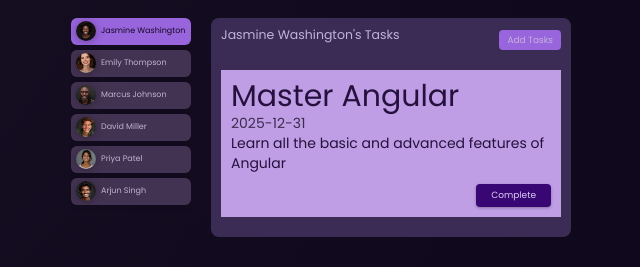
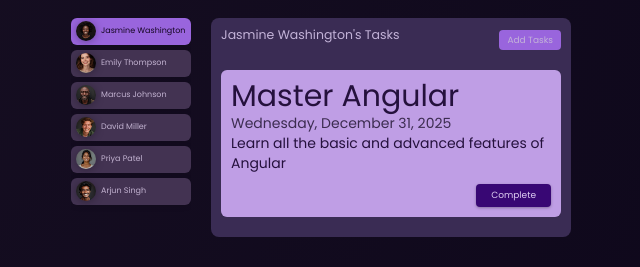
Before and after one commit to WardaArshad342/User-Tasks, an Angular app: page / in a window 1280 px wide. Both pictures are taken after a click on the button "Jasmine Washington". Shown: the part 147-414 px from the top of the page, without its empty margins (319-959 px from the left). Built offline with nearby package versions, Linux system fonts and the light colour scheme.

Commit message:
card component for globally setting div with round square + ng-content + Date Pipe

```diff
--- /dev/null
+++ b/src/app/shared/card/card.component.css
@@ -0,0 +1,5 @@
+div {
+    border-radius: 6px;
+    box-shadow: 0 1px 6px rgba(0, 0, 0, 0.1);
+    overflow: hidden;
+  }
--- /dev/null
+++ b/src/app/shared/card/card.component.html
@@ -0,0 +1,3 @@
+<div>
+    <ng-content />
+</div>
--- a/src/app/tasks/task/task.component.html
+++ b/src/app/tasks/task/task.component.html
@@ -1,8 +1,10 @@
+<app-card>
     <article>
         <h2>{{ task.title}}</h2>
-    <time>{{ task.dueDate}}</time>
+        <time>{{ task.dueDate | date: 'fullDate' }}</time>
         <p>{{ task.summary}}</p>
         <p class="actions">
             <button (click)="onCompleteTask()">Complete</button>
         </p>
     </article>
+</app-card>
--- a/src/app/tasks/task/task.component.ts
+++ b/src/app/tasks/task/task.component.ts
@@ -1,9 +1,11 @@
 import { Component, EventEmitter, Input, Output } from '@angular/core';
+import { DatePipe } from '@angular/common';
 import { type Task } from './task.model'
+import { CardComponent } from "../../shared/card/card.component";
 @Component({
   selector: 'app-task',
   standalone: true,
-  imports: [],
+  imports: [CardComponent, DatePipe],
   templateUrl: './task.component.html',
   styleUrl: './task.component.css'
 })
--- a/src/app/user/user.component.css
+++ b/src/app/user/user.component.css
@@ -1,8 +1,4 @@
-div {
-    border-radius: 6px;
-    box-shadow: 0 1px 6px rgba(0, 0, 0, 0.1);
-    overflow: hidden;
-  }
+
 
   button {
     display: flex;
--- a/src/app/user/user.component.html
+++ b/src/app/user/user.component.html
@@ -1,4 +1,4 @@
-<div>
+<app-card>
     <button [class.active]="selected" (click)="onSelectUser()">
         <img
             [src]="ImagePath()"
@@ -6,4 +6,4 @@
         />
         <span>{{ user.name }}</span>
     </button>
-</div>
+</app-card>
--- a/src/app/user/user.component.ts
+++ b/src/app/user/user.component.ts
@@ -1,10 +1,11 @@
 import { Component, computed, EventEmitter, input, Input, Output } from '@angular/core';
 import { type User } from './user.model';
+import { CardComponent } from "../shared/card/card.component";
 
 @Component({
   selector: 'app-user',
   standalone: true,
-  imports: [],
+  imports: [CardComponent],
   templateUrl: './user.component.html',
   styleUrl: './user.component.css'
 })
```
Also changed, not shown: src/app/shared/card/card.component.ts (added, +12 -0 lines), 1 other file (tests, documents, lock files or other folders). Lines whose indentation alone changed are shown as unchanged.
